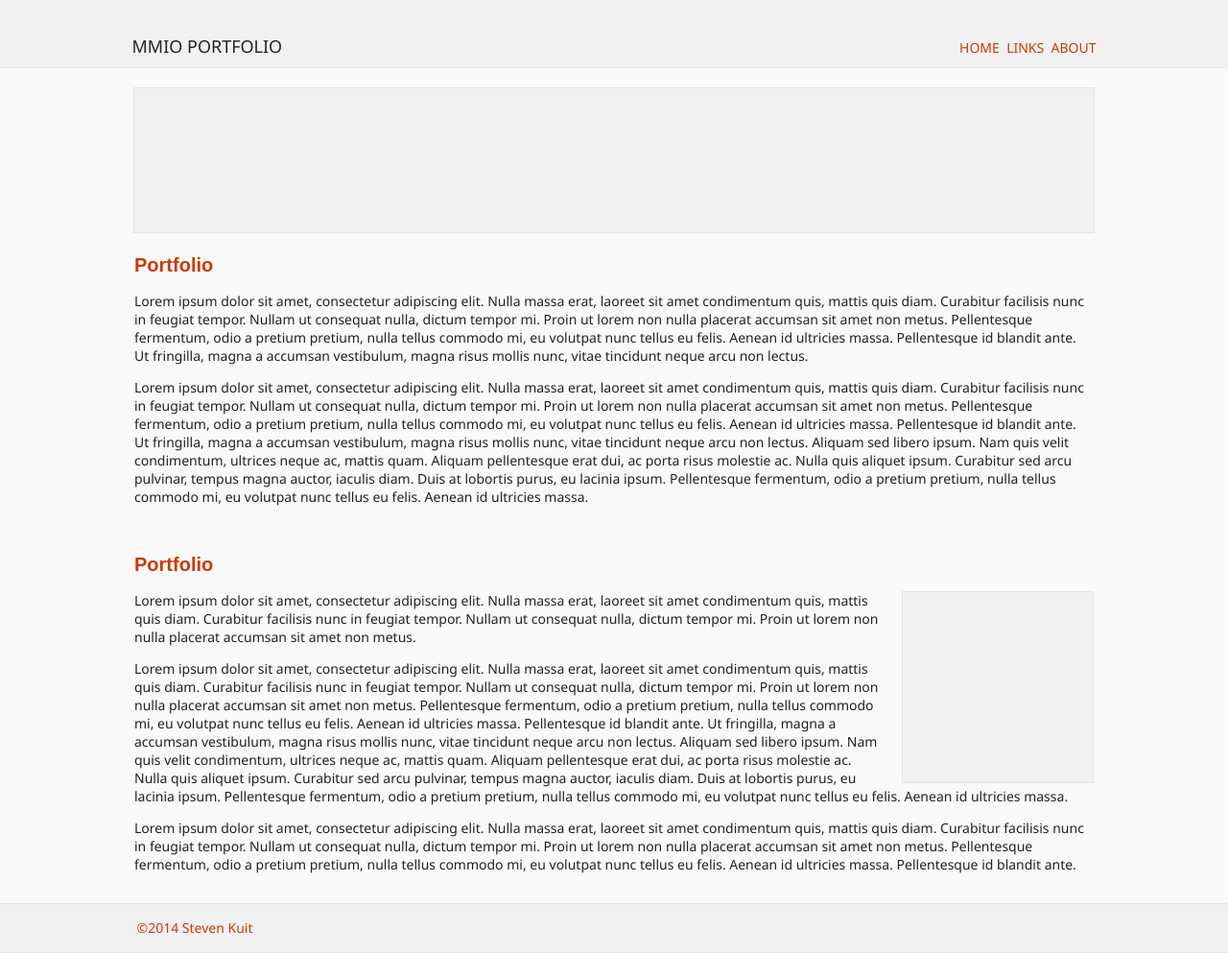
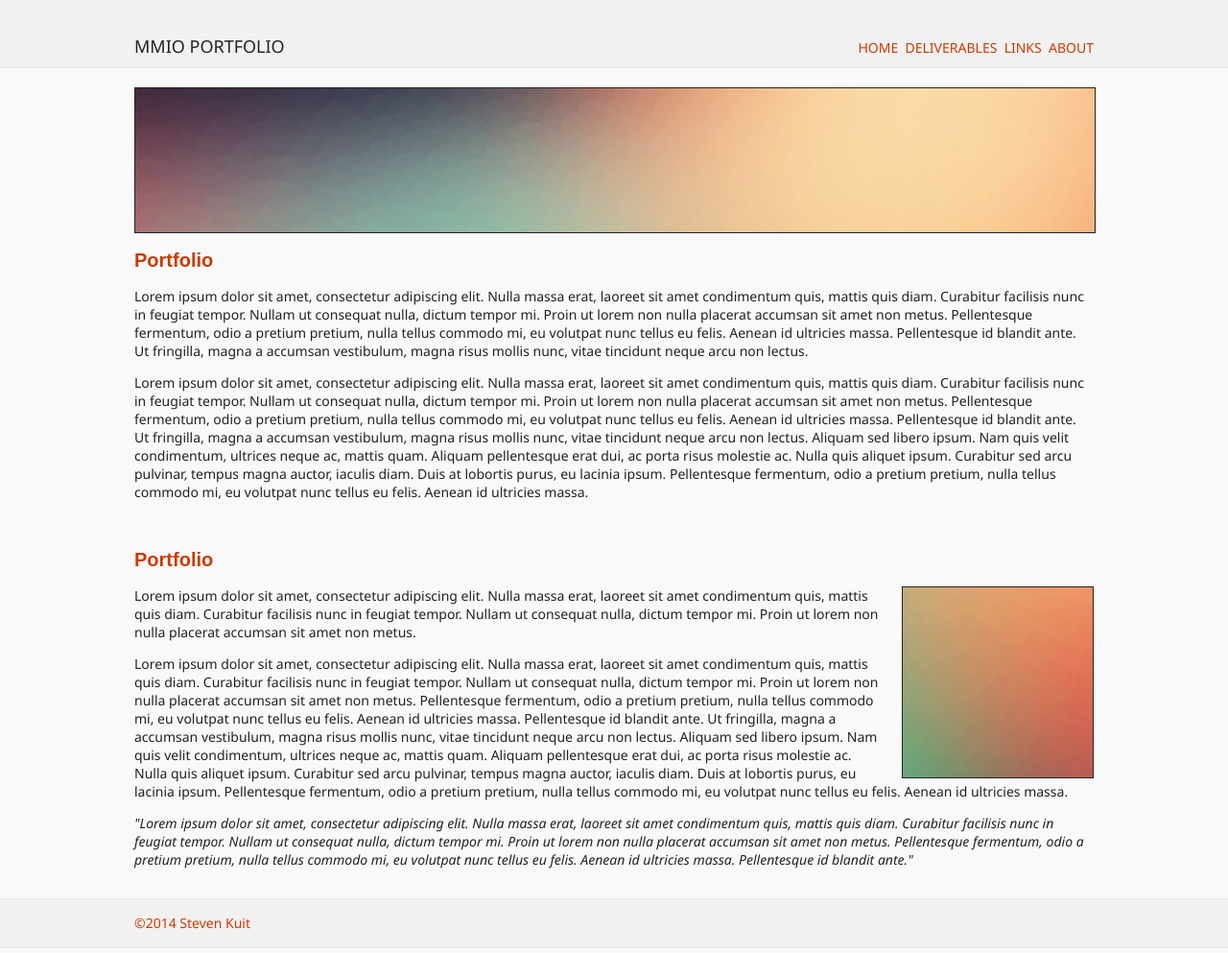
Before and after one commit to StevenKuit/StevenKuit.github.io, a PHP site: page / in a window 1280 px wide. Shown: the whole page at 96% size. Run offline with PHP 8.4, Linux system fonts and the light colour scheme; some web fonts are replaced.

Commit message:
New Layout

```diff
--- a/index.html
+++ b/index.php
@@ -14,19 +14,17 @@
 			<div id="header-content">
 				<div id="header-left">
 					<span>
-						MMIO PORTFOLIO&#160;&#160;
+						MMIO PORTFOLIO
 					</span>
 				</div>
 				<div id="header-right">
-					<a href="#">HOME</a>&#160;
-					<a href="#">LINKS</a>&#160;
-					<a href="#">ABOUT</a>
+					<?php include 'menu.php'; ?>
 				</div>
 			</div>
 		</div>
-		<div id="header2">
-		</div>
 		<div id="container">
+			<div id="header2">
+			</div>
 			<h2>Portfolio</h2>
 			<p>
 				Lorem ipsum dolor sit amet, consectetur adipiscing elit. Nulla massa erat, laoreet sit amet condimentum quis,
@@ -49,7 +47,7 @@
 			<br />
 			<h2>Portfolio</h2>
 			<p>
-				<img src="img/Avatar.png" align="right" alt="avatar" style="margin-left:15px;" />
+				<img src="img/avatar.png" align="right" alt="avatar" style="margin-left:15px;" />
 				Lorem ipsum dolor sit amet, consectetur adipiscing elit. Nulla massa erat, laoreet sit amet condimentum quis,
 				mattis quis diam. Curabitur facilisis nunc in feugiat tempor. Nullam ut consequat nulla, dictum tempor mi.
 				Proin ut lorem non nulla placerat accumsan sit amet non metus.
@@ -65,12 +63,12 @@
 				Duis at lobortis purus, eu lacinia ipsum. Pellentesque fermentum, odio a pretium pretium,
 				nulla tellus commodo mi, eu volutpat nunc tellus eu felis. Aenean id ultricies massa.
 			</p>
-			<p>
-				Lorem ipsum dolor sit amet, consectetur adipiscing elit. Nulla massa erat, laoreet sit amet condimentum quis,
+			<p><i>
+				"Lorem ipsum dolor sit amet, consectetur adipiscing elit. Nulla massa erat, laoreet sit amet condimentum quis,
 				mattis quis diam. Curabitur facilisis nunc in feugiat tempor. Nullam ut consequat nulla, dictum tempor mi.
 				Proin ut lorem non nulla placerat accumsan sit amet non metus. Pellentesque fermentum, odio a pretium pretium,
-				nulla tellus commodo mi, eu volutpat nunc tellus eu felis. Aenean id ultricies massa. Pellentesque id blandit ante.
-			</p>
+				nulla tellus commodo mi, eu volutpat nunc tellus eu felis. Aenean id ultricies massa. Pellentesque id blandit ante."
+			</i></p>
 			<br />
 		</div>
 	</div>
--- /dev/null
+++ b/menu.php
@@ -0,0 +1,4 @@
+<a href="#">HOME</a>&#160;
+<a href="#">DELIVERABLES</a>&#160;
+<a href="#">LINKS</a>&#160;
+<a href="#">ABOUT</a>
--- a/style.css
+++ b/style.css
@@ -29,6 +29,8 @@
     width:1000px;
     margin:0 auto;
 	margin-top:5px;
+	padding-left: 25px;
+	padding-right: 25px;
 	padding-bottom: 50px;
 	overflow: auto;
 }
@@ -51,7 +53,6 @@
 	height:35px;
 	margin:0 auto;
 	padding-top:15px;
-	padding-left:5px;
 }
 
 #header{
@@ -65,7 +66,7 @@
 }
 
 #header-content{
-	width:1005px;
+	width:1000px;
 	position:relative;
 	height:70px;
 	margin:0 auto;
@@ -90,8 +91,9 @@
 }
 
 #header2{
+	background-image:url('img/headerbg.png');
 	background-color:#f1f1f1;
-	border:1px solid #e5e5e5;
+	border:1px solid #222222;
     width:1000px;
 	height:150px;
 	margin:0 auto;
```
Also changed, not shown: img/Avatar.png, img/Logo2.png (deleted), img/favicon.ico (deleted), img/headerbg.png (added).
